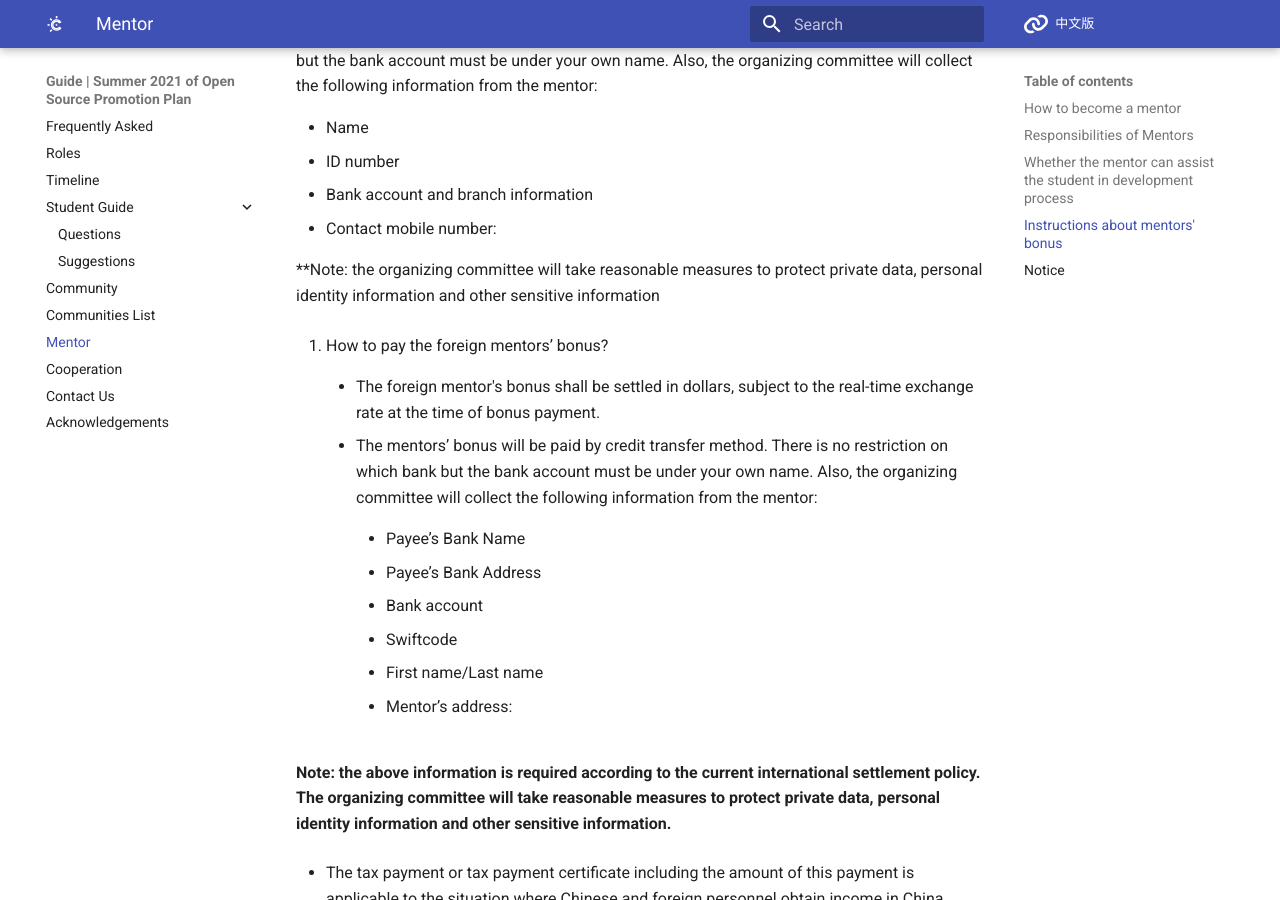
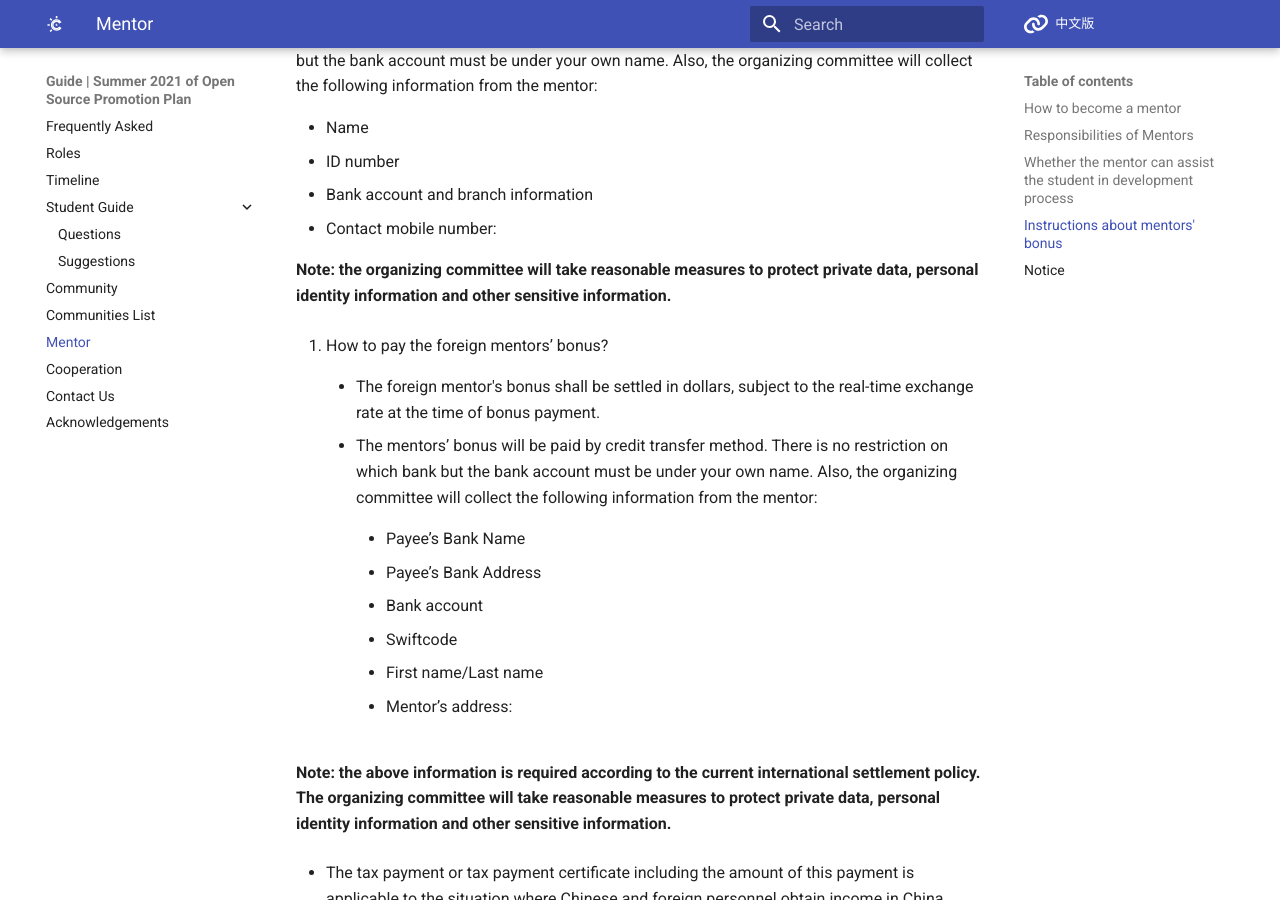
Before and after one commit to summer-ospp/help-en, an MkDocs documentation site: the page built from docs/mentor.md, in a window 1280 px wide and 900 px high, scrolled down 1529 px. Built offline with MkDocs 1.6.1 and Material for MkDocs 9.7.7, drawn with Linux system fonts in a browser that asks for light colours; comment, search, counter and statistics services are not loaded.

```diff
--- a/docs/mentor.md
+++ b/docs/mentor.md
@@ -49,7 +49,7 @@
   - Bank account and branch information
   - Contact mobile number:
 
-  **Note: the organizing committee will take reasonable measures to protect private data, personal identity information and other sensitive information
+  **Note: the organizing committee will take reasonable measures to protect private data, personal identity information and other sensitive information.**
 
   4. How to pay the foreign mentors’ bonus?
 
```
